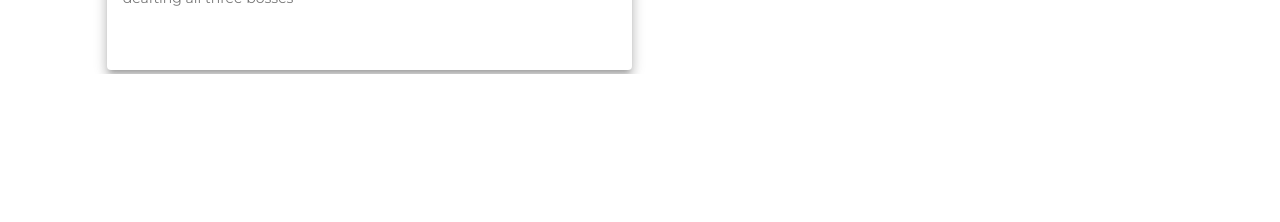
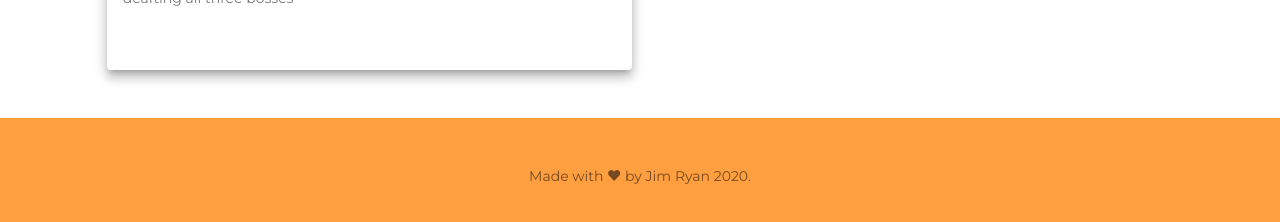
Before and after one commit to JimHunterRyan/JimHunterRyan.github.io, a React (Create React App) app: page / in a window 1280 px wide. Shown: the part 1446-1668 px from the top of the page. Before the commit the page ends 1520 px from the top, so only its background shows below. Built offline with nearby package versions, Linux system fonts and the light colour scheme.

Commit message:
favicon and footer

```diff
--- a/public/index.html
+++ b/public/index.html
@@ -14,7 +14,7 @@
       rel="stylesheet"
       href="https://fonts.googleapis.com/icon?family=Material+Icons"
     />
-    <link rel="icon" href="%PUBLIC_URL%/favicon.ico" />
+    <link rel="icon" href="%PUBLIC_URL%/JR.png" />
     <meta name="theme-color" content="#000000" />
     <meta
       name="description"
--- a/src/App.js
+++ b/src/App.js
@@ -1,6 +1,7 @@
 import React from "react";
 import Header from "./components/Header";
 import Display from "./components/Display";
+import Footer from "./components/Footer";
 import { Grid } from "@material-ui/core";
 import Projects from "./components/Projects";
 import Box from "@material-ui/core/Box";
@@ -30,8 +31,10 @@ const App = () => {
         <Grid item xs={0} sm={1} />
       </Grid>
       <Grid item>
-      <Box  mb={4}>
-        <Typography variant="h4" className={classes.projectsTitle}>Projects</Typography>
+        <Box mb={4}>
+          <Typography variant="h4" className={classes.projectsTitle}>
+            Projects
+          </Typography>
         </Box>
       </Grid>
       <Grid item container alignItems="stretch">
@@ -41,6 +44,11 @@ const App = () => {
         </Grid>
         <Grid item xs={0} sm={1} />
       </Grid>
+      <Grid item>
+        <Box mt={6}>
+          <Footer />
+        </Box>
+      </Grid>
     </Grid>
   );
 };
--- /dev/null
+++ b/src/components/Footer.js
@@ -0,0 +1,40 @@
+import React from "react";
+import { makeStyles } from "@material-ui/core/styles";
+import Container from "@material-ui/core/Container";
+import Typography from "@material-ui/core/Typography";
+import Link from "@material-ui/core/Link";
+
+const Copyright = () => {
+  return (
+    <Typography variant="body2" color="textSecondary" align="center">
+      {"Made with " + "\u2764 by "}
+      <Link color="inherit" href="https://github.com/J1M-RYAN/J1M-RYAN.github.io" target="_blank">
+        Jim Ryan
+      </Link>{" "}
+      {new Date().getFullYear()}
+      {"."}
+    </Typography>
+  );
+};
+
+const useStyles = makeStyles((theme) => ({
+  footer: {
+    backgroundColor: "#ff9f40",
+    padding: theme.spacing(6, 0),
+  },
+}));
+
+const Footer = (props) => {
+  const classes = useStyles();
+  const { description, title } = props;
+
+  return (
+    <footer className={classes.footer}>
+      <Container maxWidth="lg">
+        <Copyright />
+      </Container>
+    </footer>
+  );
+};
+
+export default Footer;
```
Also changed, not shown: public/JR.png (added), 1 other file (tests, documents, lock files or other folders).
